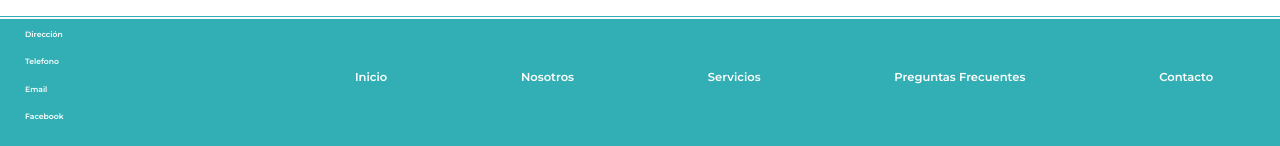
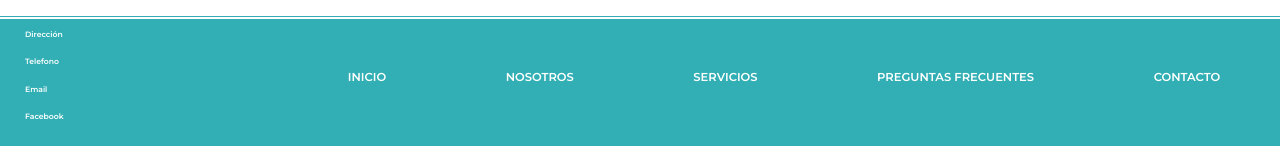
Before and after one commit to VictoriaBalbi/Maquetando-con-Bootstrap, a plain HTML site: page pages/preguntas-frec.html in a window 1280 px wide. Shown: the part 651-797 px from the top of the page. Drawn offline with nearby package versions, Linux system fonts and the light colour scheme.

Commit message:
07.Preguntas Frec

```diff
--- a/styles.css
+++ b/styles.css
@@ -194,7 +194,7 @@ footer a {
 }
 
 /* estilo a las fuentes de los enlaces */
-/* a{
+a{
     text-decoration: none;
     color: #31AFB4;
     font-family: 'Montserrat', sans-serif;
@@ -202,4 +202,4 @@ footer a {
     text-transform: uppercase;
 
 
-} */
+}
```
